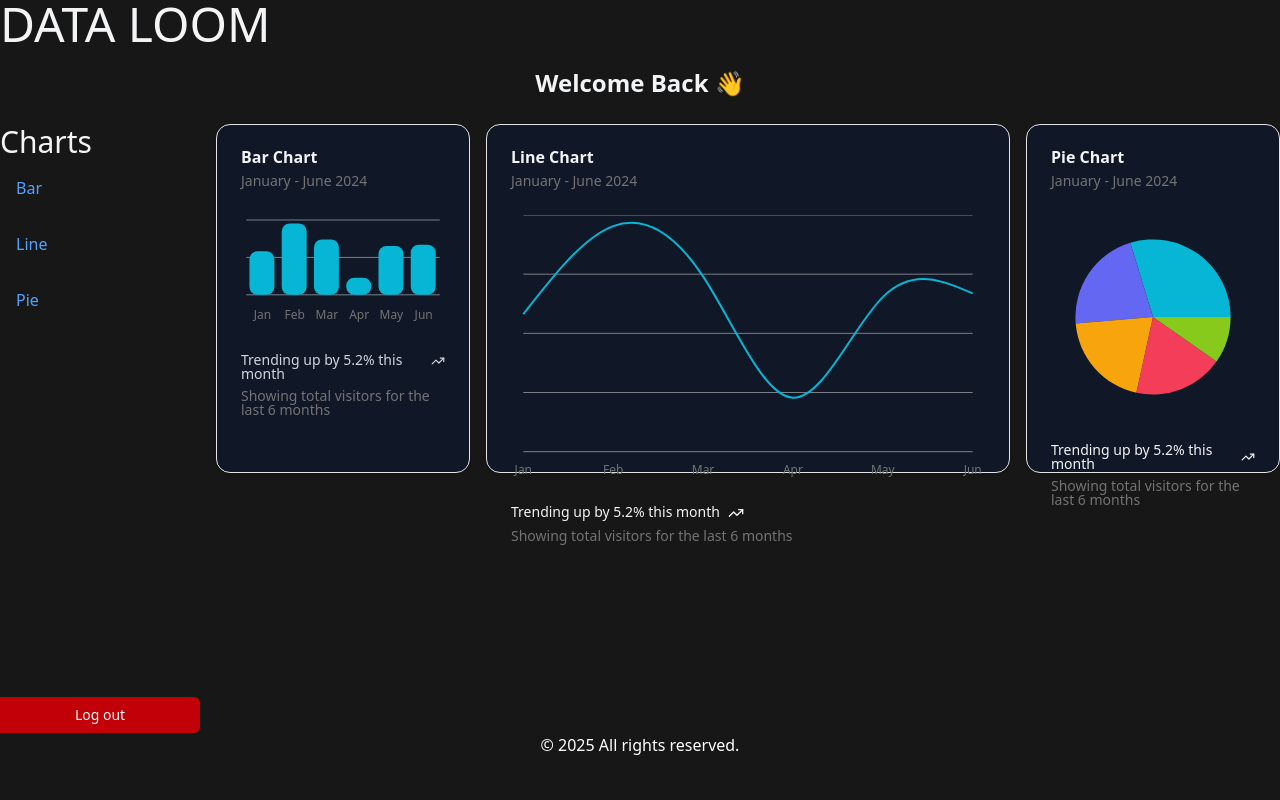
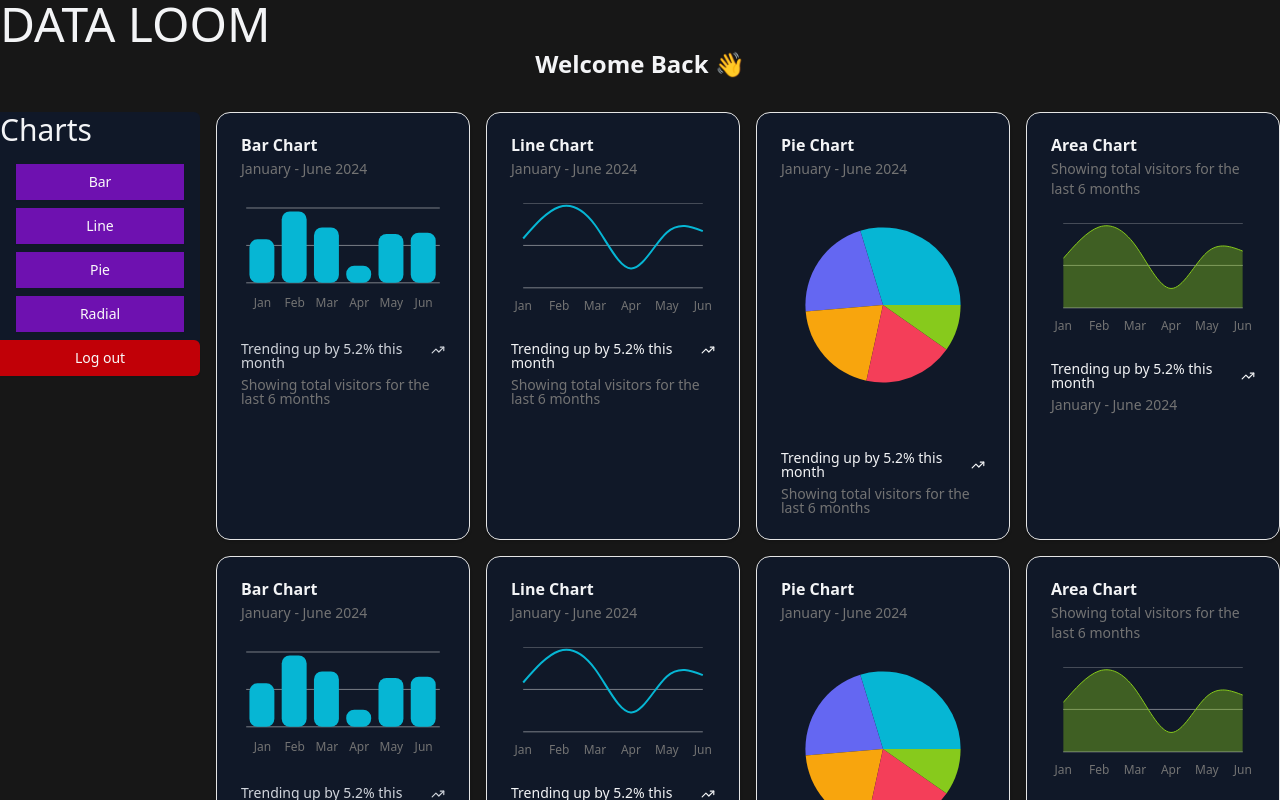
Before and after one commit to HardikDk121/Data_Loom, a React (Vite) app in the folder frontend/: page / in a window 1280 px wide. Shown: the top 800 px of the page. Built offline with nearby package versions, Linux system fonts and the light colour scheme.

Commit message:
Chart layout

```diff
--- a/frontend/src/components/Home.jsx
+++ b/frontend/src/components/Home.jsx
@@ -1,9 +1,11 @@
 import { Button } from "@/components/ui/button"
 import { Link } from 'react-router-dom'
 import { useLocation } from "react-router-dom";
-import  BarChart   from "./BarChart";
-import LineChart from "./LineChart";
-import PieChart from "./PieChart";
+import  BarChart   from "./charts/BarChart";
+import LineChart from "./charts/LineChart";
+import PieChart from "./charts/PieChart";
+import AreaChart from "./charts/AreaChart";
+import RadialChart from "./charts/RadialChart";
 function Home()
 {
   const location =useLocation();
@@ -12,28 +14,50 @@ function Home()
     return(
       <>
       <h1 className="text-2xl font-bold mb-4  text-center col-span-12 ">Welcome Back {name} 👋</h1>
-      <div className="  row-span-11 col-span-2 flex flex-col  rounded-r-sm">
-        <h2 className="text-3xl">Charts</h2>
+      <div className="row-span-11 col-span-2 flex flex-col  rounded-r-sm sticky top-0 h-fit bg-gray-900 ">
+        <h2 className="text-3xl text-gray-100 ">Charts</h2>
         <ul className="list-none  h-40 flex flex-col gap-2 m-4 ">
           <li className="flex-1  rounded-xs text-blue-400" >
-            Bar
-          </li>
-          <li className="flex-1  rounded-xs text-blue-400">
-            Line
+            <Button variant={``} className={`w-full rounded-none bg-purple-800  `}>Bar</Button>
 
           </li>
           <li className="flex-1  rounded-xs text-blue-400">
-            Pie
+            <Button variant={``} className={`w-full rounded-none bg-purple-800  `}>Line</Button>
+
+
+          </li>
+          <li className="flex-1  rounded-xs text-blue-400">
+            <Button variant={``} className={`w-full rounded-none bg-purple-800  `}>Pie</Button>
+
+          </li>
+          <li className="flex-1  rounded-xs text-blue-400">
+            <Button variant={``} className={`w-full rounded-none bg-purple-800  `}>Radial</Button>
+
           </li>
 
         </ul>
         <Button className={`bg-red-700 rounded-none rounded-r-sm box-border mt-auto `}>Log out</Button>
         </div>
-        <div className="row-span-11 col-span-10   grid grid-cols-12 grid-rows-12 gap-4">
+        <div className="row-span-11 col-span-10 grid grid-cols-12 auto-rows-fr grid-flow-dense gap-4 h-fit">
           <BarChart />
           <LineChart/>
-
           <PieChart/>
+          <AreaChart/>
+          <BarChart />
+          <LineChart/>
+          <RadialChart/>
+          <PieChart/>
+          <AreaChart/>
+          <AreaChart/>
+          <BarChart />
+          <LineChart/>
+          <PieChart/>
+          <AreaChart/>
+          <AreaChart/>
+          <BarChart />
+          <LineChart/>
+          <PieChart/>
+          <AreaChart/>
           </div>
     </>)
 }
--- a/frontend/src/components/Layout.jsx
+++ b/frontend/src/components/Layout.jsx
@@ -9,9 +9,9 @@ function Layout({children})
     const shouldShowHeaderFooter = !hideHeaderFooterRoutes.includes(location.pathname);
 
     return (
-      <div className="App w-full h-screen  bg-neutral-900 size-full grid grid-cols-12 grid-rows-12">
+      <div className="App w-full h-fit  bg-neutral-900 size-full grid grid-cols-12 auto-rows-auto ">
         {shouldShowHeaderFooter && <Header />}
-        <main className={`col-span-12 row-span-10  grid grid-cols-12 grid-rows-12 gap-4   w-full h-full object-cover text-gray-100`}>
+        <main className={`col-span-12 row-span-10  grid grid-cols-12 auto-rows-auto gap-4 w-full h-full object-cover text-gray-100`}>
           {children}
         </main>
         {shouldShowHeaderFooter && <Footer />}
--- /dev/null
+++ b/frontend/src/components/charts/AreaChart.jsx
@@ -0,0 +1,91 @@
+
+
+import { TrendingUp } from "lucide-react"
+import { Area, AreaChart, CartesianGrid, XAxis } from "recharts"
+
+import {
+  Card,
+  CardContent,
+  CardDescription,
+  CardFooter,
+  CardHeader,
+  CardTitle,
+} from "@/components/ui/card"
+import {
+  ChartContainer,
+  ChartTooltip,
+  ChartTooltipContent,
+} from "@/components/ui/chart"
+const chartData = [
+  { month: "January", desktop: 186 },
+  { month: "February", desktop: 305 },
+  { month: "March", desktop: 237 },
+  { month: "April", desktop: 73 },
+  { month: "May", desktop: 209 },
+  { month: "June", desktop: 214 },
+]
+
+const chartConfig = {
+  desktop: {
+    label: "Desktop",
+    color: "hsl(var(--chart-5))",
+  },
+}
+
+export function Component() {
+  return (
+    <Card className={`col-span-3 bg-gray-900 text-gray-100`}>
+      <CardHeader>
+        <CardTitle>Area Chart</CardTitle>
+        <CardDescription>
+          Showing total visitors for the last 6 months
+        </CardDescription>
+      </CardHeader>
+      <CardContent>
+        <ChartContainer config={chartConfig}>
+          <AreaChart
+            accessibilityLayer
+            data={chartData}
+            margin={{
+              left: 12,
+              right: 12,
+            }}
+          >
+            <CartesianGrid vertical={false} />
+            <XAxis
+              dataKey="month"
+              tickLine={false}
+              axisLine={false}
+              tickMargin={8}
+              tickFormatter={(value) => value.slice(0, 3)}
+            />
+            <ChartTooltip
+              cursor={false}
+              content={<ChartTooltipContent indicator="line" />}
+            />
+            <Area
+              dataKey="desktop"
+              type="natural"
+              fill="var(--color-desktop)"
+              fillOpacity={0.4}
+              stroke="var(--color-desktop)"
+            />
+          </AreaChart>
+        </ChartContainer>
+      </CardContent>
+      <CardFooter>
+        <div className="flex w-full items-start gap-2 text-sm">
+          <div className="grid gap-2">
+            <div className="flex items-center gap-2 font-medium leading-none">
+              Trending up by 5.2% this month <TrendingUp className="h-4 w-4" />
+            </div>
+            <div className="flex items-center gap-2 leading-none text-muted-foreground">
+              January - June 2024
+            </div>
+          </div>
+        </div>
+      </CardFooter>
+    </Card>
+  )
+}
+export default Component;
--- a/frontend/src/components/BarChart.jsx
+++ b/frontend/src/components/charts/BarChart.jsx
@@ -34,7 +34,7 @@ const chartConfig = {
 
 export function Component() {
   return (
-    <Card className={`col-span-3 row-span-7 bg-gray-900 `}>
+    <Card className={`col-span-3  bg-gray-900 `}>
       <CardHeader>
         <CardTitle className={`text-gray-100`}>Bar Chart</CardTitle>
         <CardDescription>January - June 2024</CardDescription>
--- a/frontend/src/components/LineChart.jsx
+++ b/frontend/src/components/charts/LineChart.jsx
@@ -33,7 +33,7 @@ const chartConfig = {
 
 export function Component() {
   return (
-    <Card className={`col-span-6 row-span-7 bg-gray-900 `}>
+    <Card className={`col-span-3  bg-gray-900 `}>
       <CardHeader>
         <CardTitle className={`text-gray-100`}>Line Chart</CardTitle>
         <CardDescription>January - June 2024</CardDescription>
--- /dev/null
+++ b/frontend/src/components/charts/PieChart.jsx
@@ -0,0 +1,86 @@
+"use client"
+
+import { TrendingUp } from "lucide-react"
+import { Pie, PieChart } from "recharts"
+
+import {
+  Card,
+  CardContent,
+  CardDescription,
+  CardFooter,
+  CardHeader,
+  CardTitle,
+} from "@/components/ui/card"
+import {
+
+  ChartContainer,
+  ChartTooltip,
+  ChartTooltipContent,
+} from "@/components/ui/chart"
+const chartData = [
+  { browser: "chrome", visitors: 275, fill: "var(--color-chrome)" },
+  { browser: "safari", visitors: 200, fill: "var(--color-safari)" },
+  { browser: "firefox", visitors: 187, fill: "var(--color-firefox)" },
+  { browser: "edge", visitors: 173, fill: "var(--color-edge)" },
+  { browser: "other", visitors: 90, fill: "var(--color-other)" },
+]
+
+const chartConfig = {
+  visitors: {
+    label: "Visitors",
+  },
+  chrome: {
+    label: "Chrome",
+    color: "hsl(var(--chart-1))",
+  },
+  safari: {
+    label: "Safari",
+    color: "hsl(var(--chart-2))",
+  },
+  firefox: {
+    label: "Firefox",
+    color: "hsl(var(--chart-3))",
+  },
+  edge: {
+    label: "Edge",
+    color: "hsl(var(--chart-4))",
+  },
+  other: {
+    label: "Other",
+    color: "hsl(var(--chart-5))",
+  },
+}
+export function Component() {
+  return (
+    <Card className="col-span-3  bg-gray-900 text-gray-100">
+      <CardHeader className="items-center pb-0">
+        <CardTitle>Pie Chart</CardTitle>
+        <CardDescription>January - June 2024</CardDescription>
+      </CardHeader>
+      <CardContent className="flex-1 pb-0">
+        <ChartContainer
+          config={chartConfig}
+          className="mx-auto aspect-square max-h-[250px]"
+        >
+          <PieChart>
+            <ChartTooltip
+              cursor={false}
+              content={<ChartTooltipContent hideLabel />}
+            />
+            <Pie data={chartData} dataKey="visitors" nameKey="browser" />
+          </PieChart>
+        </ChartContainer>
+      </CardContent>
+      <CardFooter className="flex-col gap-2 text-sm">
+        <div className="flex items-center gap-2 font-medium leading-none">
+          Trending up by 5.2% this month <TrendingUp className="h-4 w-4" />
+        </div>
+        <div className="leading-none text-muted-foreground">
+          Showing total visitors for the last 6 months
+        </div>
+      </CardFooter>
+    </Card>
+  )
+}
+
+export default Component;
--- a/frontend/src/components/PieChart.jsx
+++ b/frontend/src/components/charts/RadialChart.jsx
@@ -1,7 +1,6 @@
-"use client"
 
 import { TrendingUp } from "lucide-react"
-import { Pie, PieChart } from "recharts"
+import { LabelList, RadialBar, RadialBarChart } from "recharts"
 
 import {
   Card,
@@ -50,11 +49,12 @@ const chartConfig = {
     color: "hsl(var(--chart-5))",
   },
 }
-export function Component() {
+
+function Component() {
   return (
-    <Card className="col-span-3 row-span-7 bg-gray-900 text-gray-100">
+    <Card className="col-span-9 bg-gray-900 text-gray-100">
       <CardHeader className="items-center pb-0">
-        <CardTitle>Pie Chart</CardTitle>
+        <CardTitle>Radial Chart - Label</CardTitle>
         <CardDescription>January - June 2024</CardDescription>
       </CardHeader>
       <CardContent className="flex-1 pb-0">
@@ -62,13 +62,26 @@ export function Component() {
           config={chartConfig}
           className="mx-auto aspect-square max-h-[250px]"
         >
-          <PieChart>
+          <RadialBarChart
+            data={chartData}
+            startAngle={-90}
+            endAngle={380}
+            innerRadius={30}
+            outerRadius={110}
+          >
             <ChartTooltip
               cursor={false}
-              content={<ChartTooltipContent hideLabel />}
+              content={<ChartTooltipContent hideLabel nameKey="browser" />}
             />
-            <Pie data={chartData} dataKey="visitors" nameKey="browser" />
-          </PieChart>
+            <RadialBar dataKey="visitors" background>
+              <LabelList
+                position="insideStart"
+                dataKey="browser"
+                className="fill-white capitalize mix-blend-luminosity"
+                fontSize={11}
+              />
+            </RadialBar>
+          </RadialBarChart>
         </ChartContainer>
       </CardContent>
       <CardFooter className="flex-col gap-2 text-sm">
@@ -82,5 +95,4 @@ export function Component() {
     </Card>
   )
 }
-
 export default Component;
```
